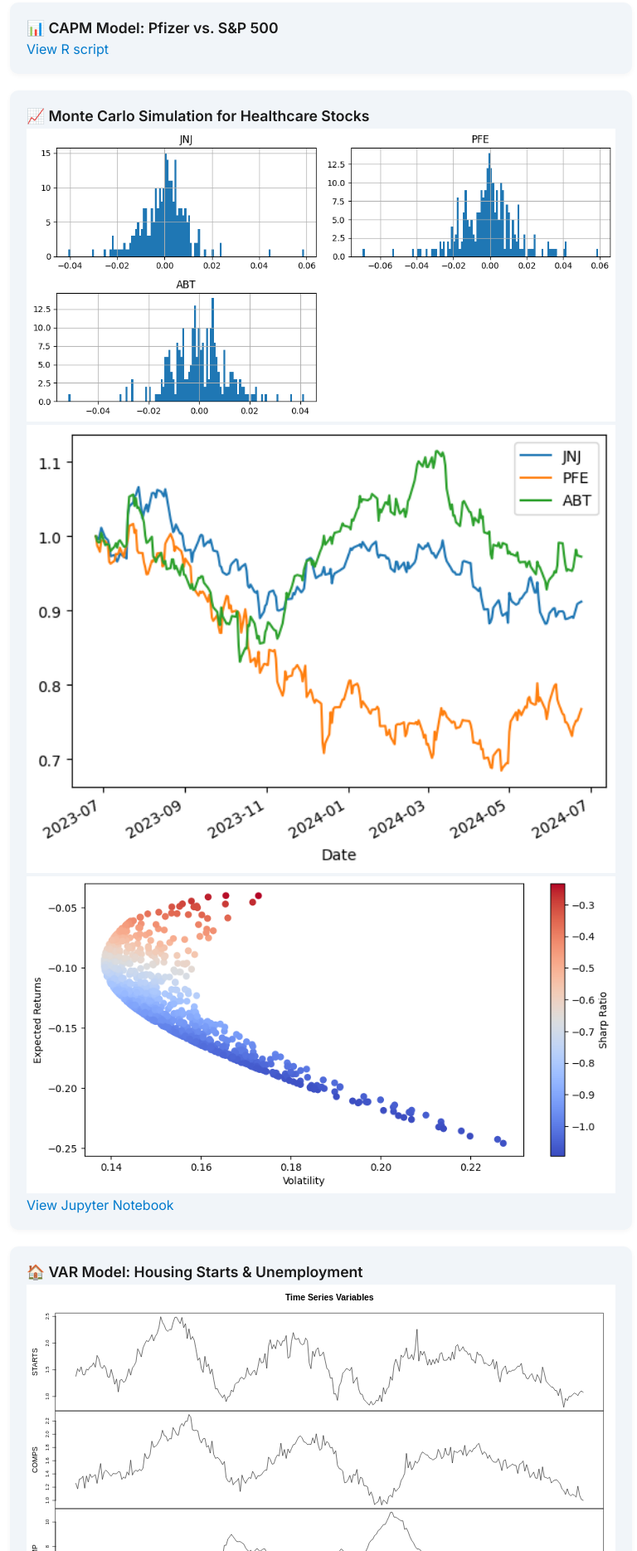
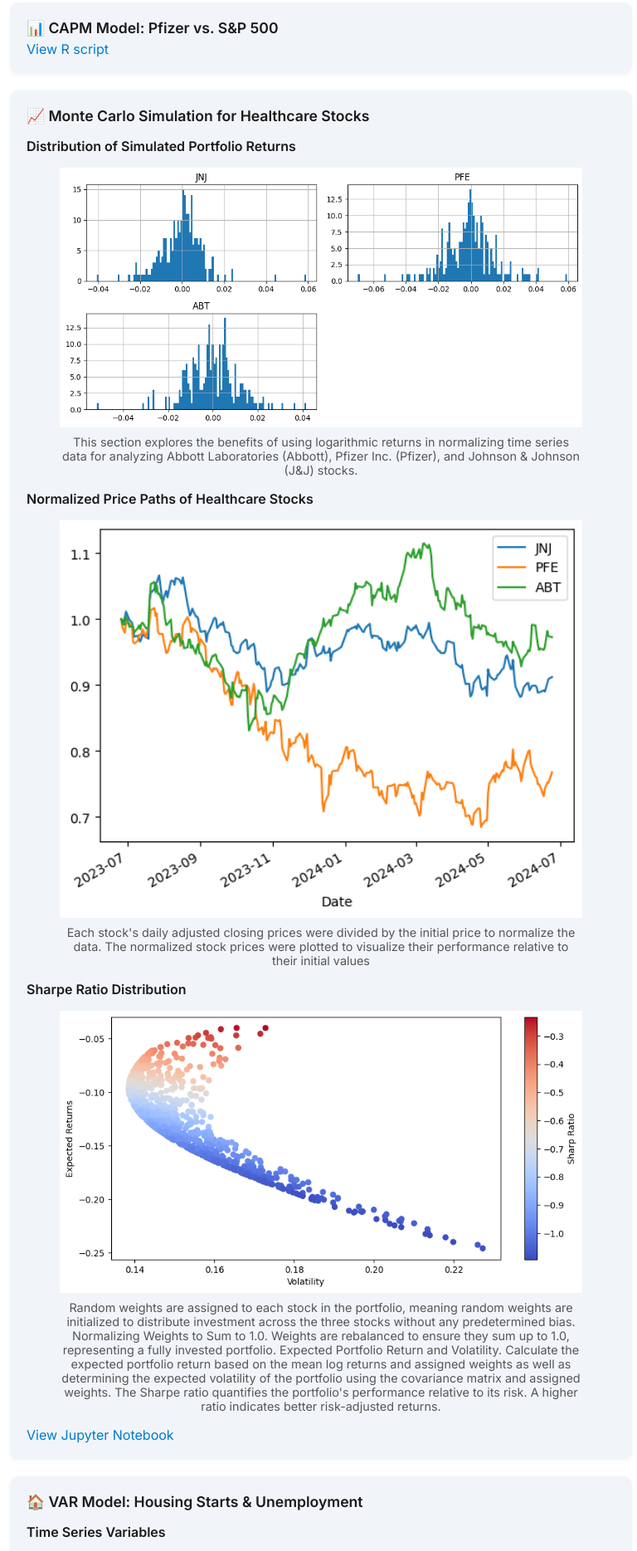
Before and after one commit to Santolalla18/github-Sebas-portfolio, a plain HTML site: page index.html in a window 1280 px wide. Shown: the part 243-2112 px from the top of the page at 83% size, without its empty margins (253-1021 px from the left). Drawn offline with Linux system fonts and the light colour scheme.

Commit message:
Update index.html

```diff
--- a/index.html
+++ b/index.html
@@ -86,16 +86,53 @@
 
     <div class="project">
       <div class="project-title">📈 Monte Carlo Simulation for Healthcare Stocks</div>
-      <img src="histograms.png" alt="Monte Carlo Histograms" width="100%">
-      <img src="normalizedpricepaths.png" alt="Normalized Price Paths" width="100%">
-      <img src="sharperatio.png" alt="Sharpe Ratio" width="100%">
+      <p><strong>Distribution of Simulated Portfolio Returns</strong></p>
+      <figure>
+        <img src="histograms.png" alt="Logarithmic Returns Histograms" width="100%">
+        <figcaption style="font-size: 0.9rem; color: #555; text-align: center; margin-top: 5px;">
+          This section explores the benefits of using logarithmic returns in normalizing time series data for
+          analyzing Abbott Laboratories (Abbott), Pfizer Inc. (Pfizer), and Johnson & Johnson (J&J) stocks.
+        </figcaption>
+      </figure>
+      <p><strong>Normalized Price Paths of Healthcare Stocks</strong></p>
+      <figure>
+        <img src="normalizedpricepaths.png" alt="Logarithmic Returns Histograms" width="100%">
+        <figcaption style="font-size: 0.9rem; color: #555; text-align: center; margin-top: 5px;">
+          Each stock's daily adjusted closing prices were divided by the initial price to normalize the data.
+          The normalized stock prices were plotted to visualize their performance relative to their initial values
+        </figcaption>
+      </figure>
+      <p><strong>Sharpe Ratio Distribution</strong></p>
+      <figure>
+        <img src="sharperatio.png" alt="Sharpe Ratio" width="100%">
+        <figcaption style="font-size: 0.9rem; color: #555; text-align: center; margin-top: 5px;">
+          Random weights are assigned to each stock in the portfolio, meaning random weights are initialized to
+          distribute investment across the three stocks without any predetermined bias.
+          Normalizing Weights to Sum to 1.0. Weights are rebalanced to ensure they sum up to 1.0, representing a fully invested portfolio.
+          Expected Portfolio Return and Volatility. Calculate the expected portfolio return based on the mean log returns and assigned
+          weights as well as determining the expected volatility of the portfolio using the covariance matrix and assigned weights.
+          The Sharpe ratio quantifies the portfolio's performance relative to its risk. A higher ratio indicates better risk-adjusted returns.
+        </figcaption>
+      </figure>
       <a href="final%20version%20MonteCarloProject.ipynb" target="_blank">View Jupyter Notebook</a>
     </div>
 
     <div class="project">
       <div class="project-title">🏠 VAR Model: Housing Starts & Unemployment</div>
-      <img src="timeseriesvariables.svg" alt="Time Series Variables" width="100%">
-      <img src="forecastsofseries.svg" alt="Forecasts of Series" width="100%">
+      <p><strong>Time Series Variables</strong></p>
+      <figure>
+        <img src="timeseriesvariables.svg" alt="Time Series Variables" width="100%">
+        <figcaption style="font-size: 0.9rem; color: #555; text-align: center; margin-top: 5px;">
+          Creating the VAR (Vector Auto-Regressive) Model
+        </figcaption>
+      </figure>
+      <p><strong>Multivariate Series Forecast</strong></p>
+      <figure>
+        <img src="forecastsofseries.svg" alt="Forecasts of Series" width="100%">
+        <figcaption style="font-size: 0.9rem; color: #555; text-align: center; margin-top: 5px;">
+          Forecast COMP, STARTS, and UNEM 24 periods ahead with optimal lag order 2.
+        </figcaption>
+      </figure>
       <a href="Temp.R.Econometrics1.R" target="_blank">View R script</a>
     </div>
 
```
